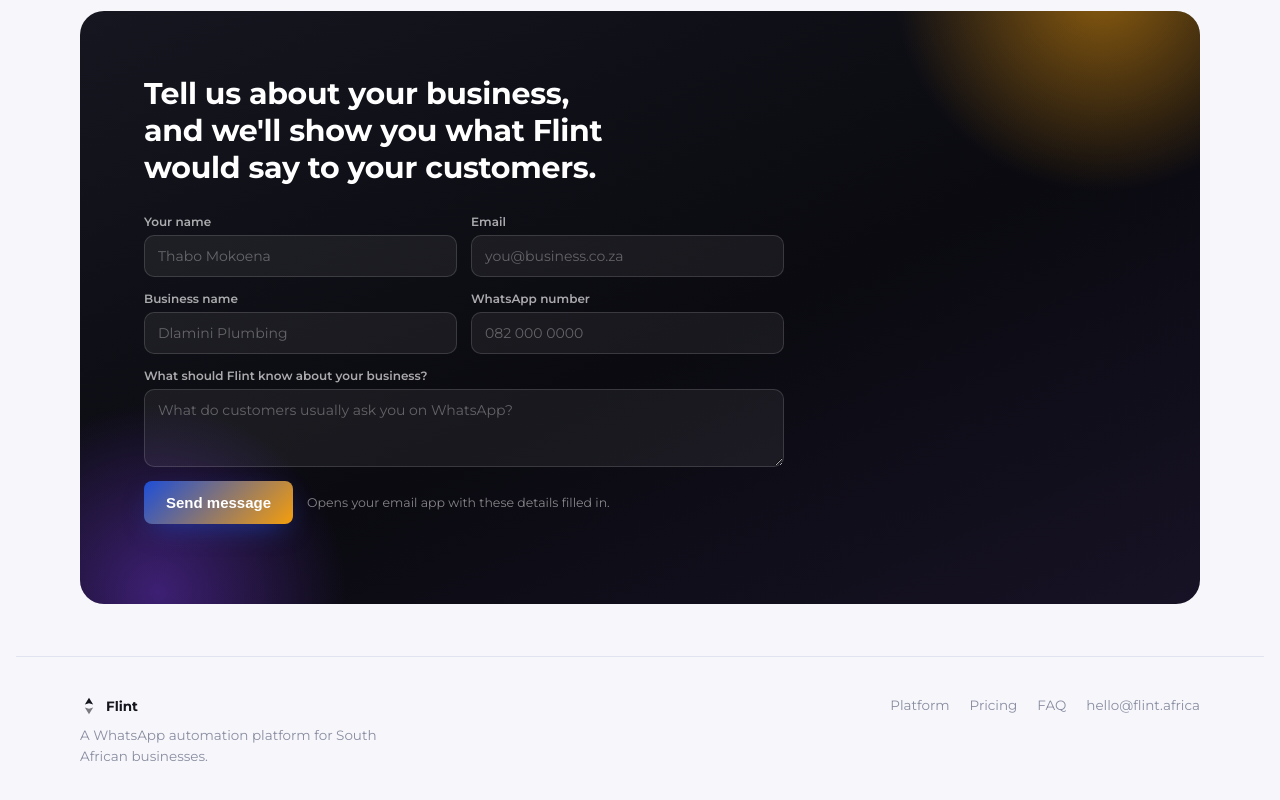
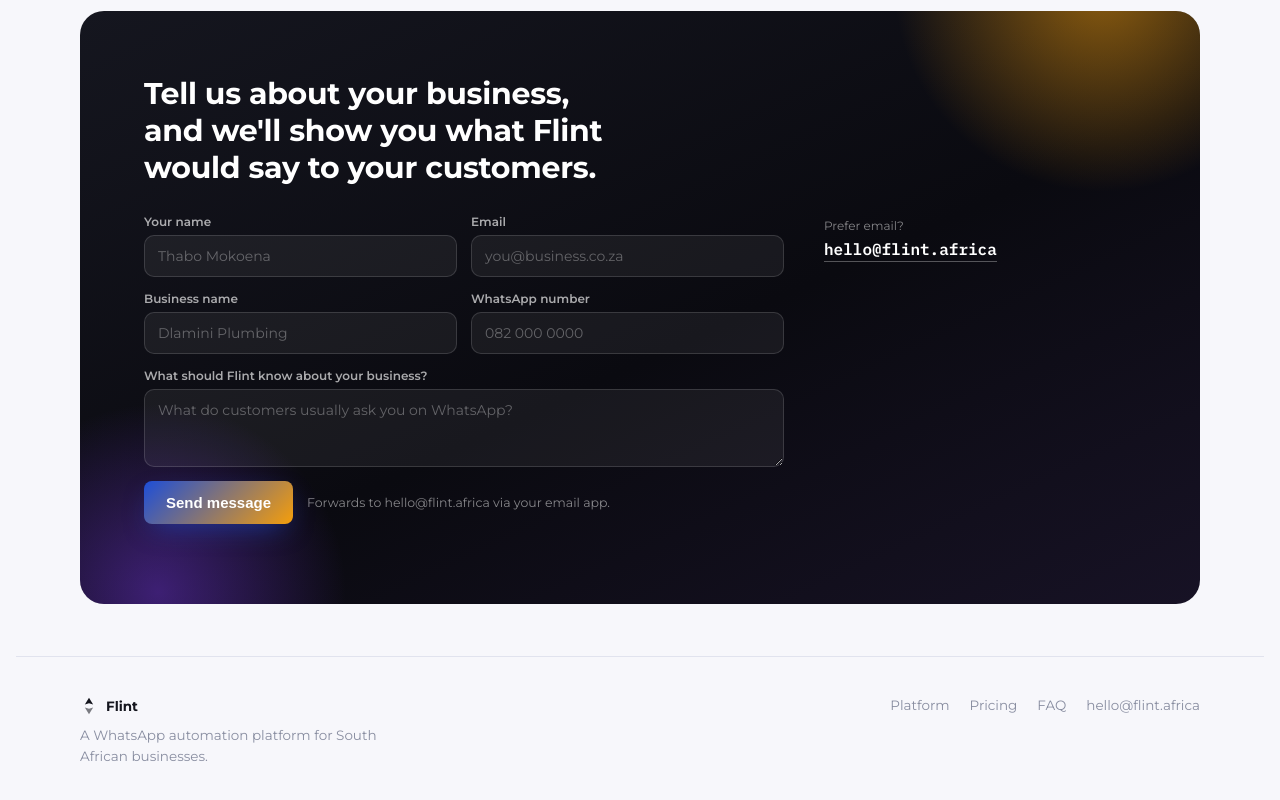
Before and after one commit to sequenceindustries/flint-site, a plain HTML site: page index.html in a window 1280 px wide. Shown: the part 7240-8040 px from the top of the page. Drawn offline with Linux system fonts and the light colour scheme.

Commit message:
Keep hello@flint.africa visible beside the contact form
Adds a "Prefer email?" side column next to the form showing the direct mailto link; the form itself already forwards to hello@flint.africa via a pre-filled mailto on submit.

```diff
--- a/index.html
+++ b/index.html
@@ -228,6 +228,11 @@ details.faq-item summary::-webkit-details-marker{display:none}
 .cta-band .actions{display:flex; gap:12px; flex-wrap:wrap}
 .cta-band .btn-primary{box-shadow:0 10px 28px -10px color-mix(in srgb, var(--accent) 70%, transparent)}
 
+.cta-body{width:100%; display:flex; gap:40px; align-items:flex-start}
+.cta-side{flex:none; display:flex; flex-direction:column; gap:6px; padding-top:4px; white-space:nowrap}
+.cta-side .label{font-size:12px; color:rgba(255,255,255,.5)}
+.cta-side a{font-family:'IBM Plex Mono',monospace; font-size:16px; font-weight:600; color:#fff; text-decoration:none; border-bottom:1px solid rgba(255,255,255,.3); padding-bottom:2px; transition:border-color .2s ease, color .2s ease}
+.cta-side a:hover{color:var(--accent-2); border-color:var(--accent-2)}
 .contact-form{width:100%; max-width:640px; display:flex; flex-direction:column; gap:14px}
 .contact-form .form-row{display:grid; grid-template-columns:1fr 1fr; gap:14px}
 .contact-form label{display:flex; flex-direction:column; gap:6px; font-size:12px; font-weight:600; color:rgba(255,255,255,.65)}
@@ -241,7 +246,7 @@ details.faq-item summary::-webkit-details-marker{display:none}
 .contact-form .form-foot{display:flex; align-items:center; gap:14px; flex-wrap:wrap}
 .contact-form .form-note{font-size:12.5px; color:rgba(255,255,255,.5); transition:color .3s ease}
 .contact-form .form-note.show{color:var(--accent-2); font-weight:600}
-@media (max-width:640px){.contact-form .form-row{grid-template-columns:1fr}}
+@media (max-width:640px){.contact-form .form-row{grid-template-columns:1fr} .cta-body{flex-direction:column; gap:20px}}
 
 /* stats band: a dark section used for a quick trust strip before pricing */
 .stats-band{background:linear-gradient(170deg,#121319,#0a0a10); border-radius:24px; padding:clamp(32px,5vw,52px); color:#f1f2f8}
@@ -886,6 +891,7 @@ footer{border-top:1px solid var(--border); padding-block:40px; padding-bottom:ca
   <section id="contact" class="wrap">
     <div class="cta-band reveal">
       <h2>Tell us about your business, and we'll show you what Flint would say to your customers.</h2>
+      <div class="cta-body">
         <form class="contact-form" id="contactForm">
           <div class="form-row">
             <label>Your name<input type="text" name="name" required placeholder="Thabo Mokoena"></label>
@@ -898,9 +904,14 @@ footer{border-top:1px solid var(--border); padding-block:40px; padding-bottom:ca
           <label>What should Flint know about your business?<textarea name="message" rows="3" placeholder="What do customers usually ask you on WhatsApp?"></textarea></label>
           <div class="form-foot">
             <button type="submit" class="btn btn-primary">Send message</button>
-          <span class="form-note" id="contactNote">Opens your email app with these details filled in.</span>
+            <span class="form-note" id="contactNote">Forwards to hello@flint.africa via your email app.</span>
           </div>
         </form>
+        <div class="cta-side">
+          <span class="label">Prefer email?</span>
+          <a href="mailto:hello@flint.africa?subject=Flint%20WhatsApp%20Assistant">hello@flint.africa</a>
+        </div>
+      </div>
     </div>
   </section>
 </main>
```
Lines whose indentation alone changed are shown as unchanged.
